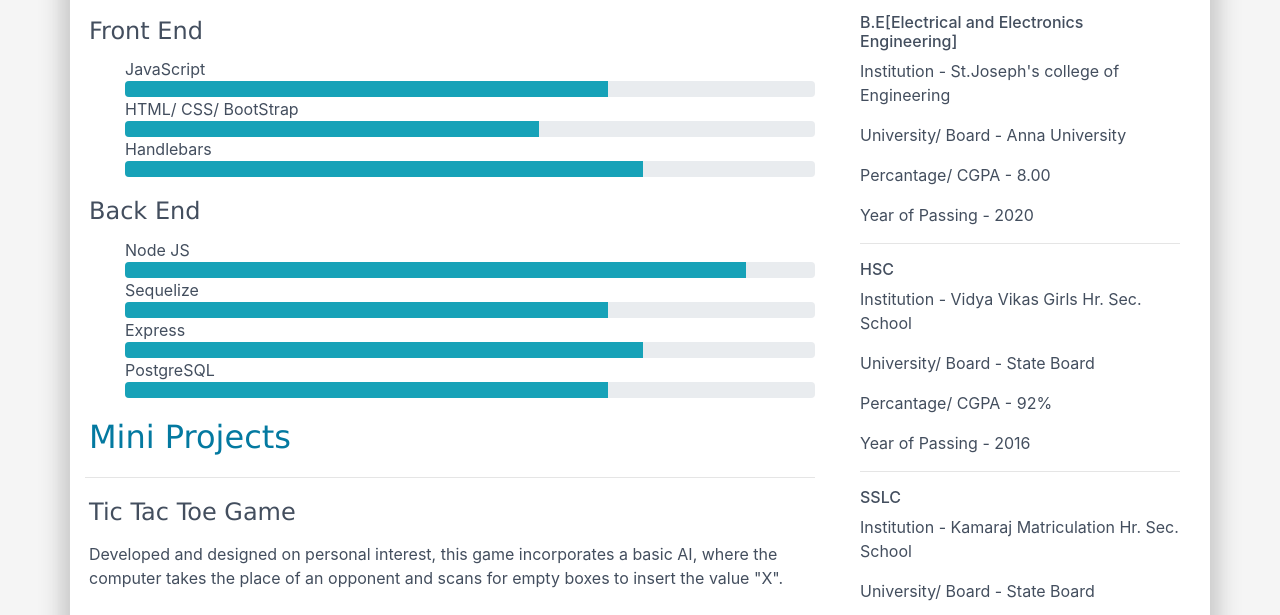
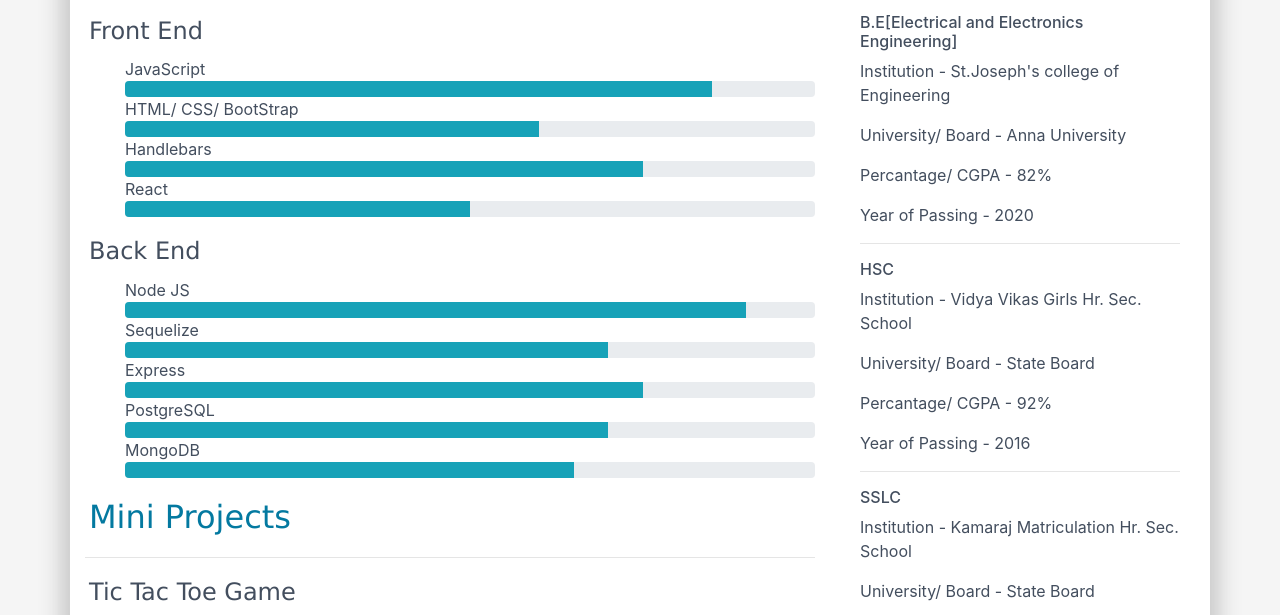
Before and after one commit to vidhya20-98/portfolio, a plain HTML site: page index.html in a window 1280 px wide. Shown: the part 490-1105 px from the top of the page. Drawn offline with nearby package versions, Linux system fonts and the light colour scheme.

Commit message:
Update index.html

```diff
--- a/index.html
+++ b/index.html
@@ -123,7 +123,7 @@ h3{
                         <li>JavaScript
                             <span>
                                 <div class="progress">
-                                    <div class="progress-bar bg-info" role="progressbar" style="width: 70%" aria-valuenow="50%" aria-valuemin="0" aria-valuemax="100"></div>
+                                    <div class="progress-bar bg-info" role="progressbar" style="width: 85%" aria-valuenow="50%" aria-valuemin="0" aria-valuemax="100"></div>
                                   </div>
                             </span>
                         </li>
@@ -140,6 +140,13 @@ h3{
                                       </div>
                                 </span>
                             </li>
+                        </li>
+                        <li>React
+                            <span>
+                                <div class="progress">
+                                    <div class="progress-bar bg-info" role="progressbar" style="width: 50%" aria-valuenow="50%" aria-valuemin="0" aria-valuemax="100"></div>
+                                  </div>
+                            </span>
                         </li>
                     </ul>
                     <h1 class="p-1 color" style="font-size: x-large;">Back End</h1>
@@ -162,6 +169,11 @@ h3{
                          <li>
                             PostgreSQL <span><div class="progress">
                              <div class="progress-bar bg-info " role="progressbar" style="width: 70%" aria-valuenow="100%" aria-valuemin="0" aria-valuemax="100"></div>
+                           </div></span>
+                         </li>
+                         <li>
+                            MongoDB <span><div class="progress">
+                             <div class="progress-bar bg-info " role="progressbar" style="width: 65%" aria-valuenow="100%" aria-valuemin="0" aria-valuemax="100"></div>
                            </div></span>
                          </li>
                     </ul>
@@ -220,7 +232,7 @@ h3{
             <h6 class="title">B.E[Electrical and Electronics Engineering]</h6>
             <p class="title">Institution - St.Joseph's college of Engineering</p>
             <p class="title">University/ Board - Anna University</p>
-            <p class="title">Percantage/ CGPA - 8.00</p>
+            <p class="title">Percantage/ CGPA - 82%</p>
             <p class="title">Year of Passing - 2020</p>
             <hr>
             <h6 class="title">HSC</h6>
```
